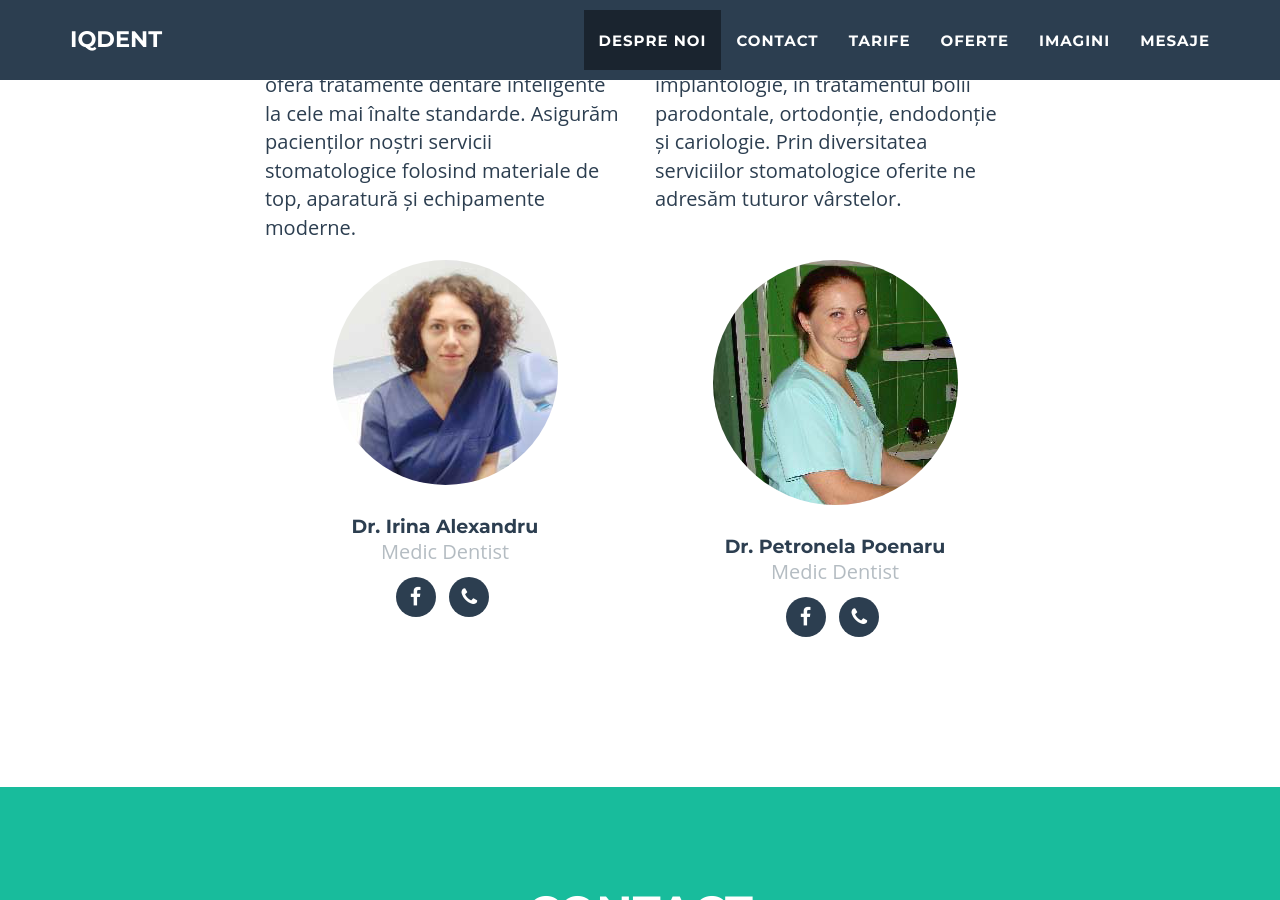
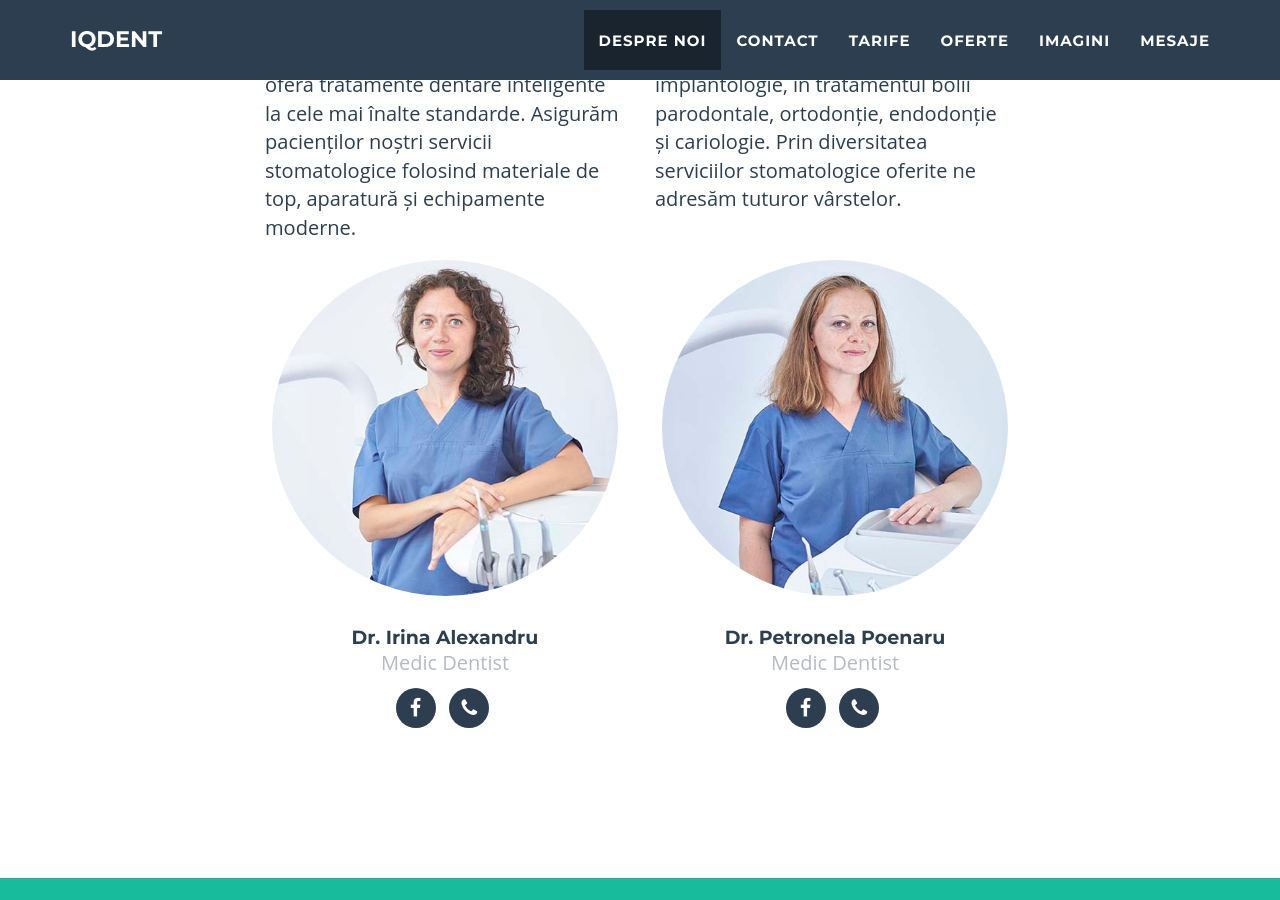
Before and after one commit to littledentgopo/godent, a Jekyll site: the page built from index.html, in a window 1280 px wide and 900 px high, scrolled down 1044 px. Built offline with Jekyll 4.4.1, drawn with Linux system fonts in a browser that asks for light colours; nearby versions of some CDN libraries.

Commit message:
Change pictures

```diff
--- a/_config.yml
+++ b/_config.yml
@@ -26,7 +26,7 @@ contact:
         name: Dr. Petronela Poenaru
         prefix: petro-
         tel: 0721 502 570
-        img: img/team/petro.jpg
+        img: img/team/petronela.jpg
         fb:
 
 discounts:
```
Also changed, not shown: img/team/carmen.jpg (added), img/team/irina.jpg, img/team/petro.jpg (deleted), img/team/petronela.jpg (added), img/team/roxana.jpg (added).
